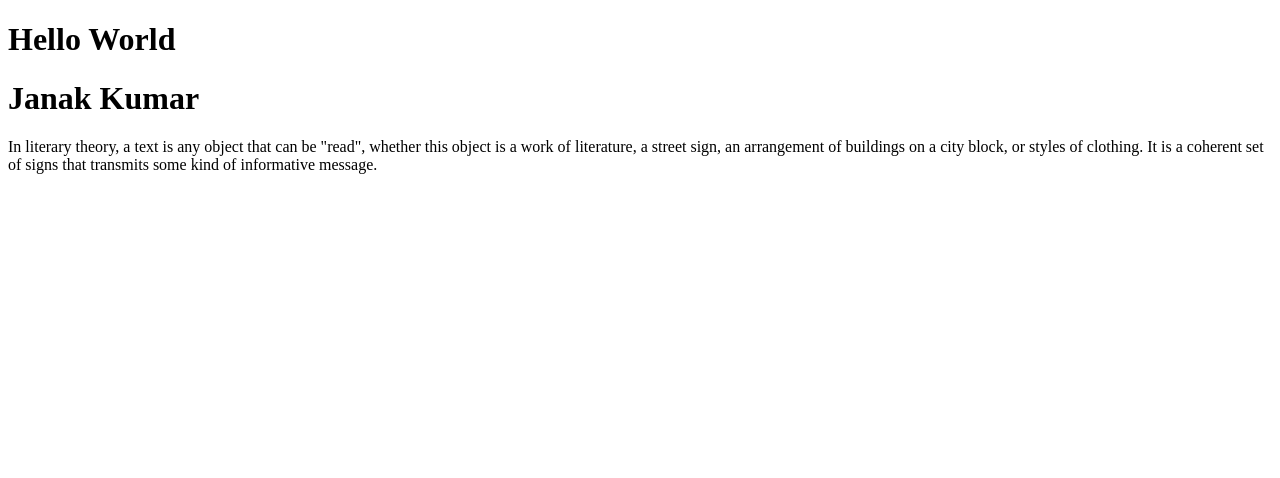
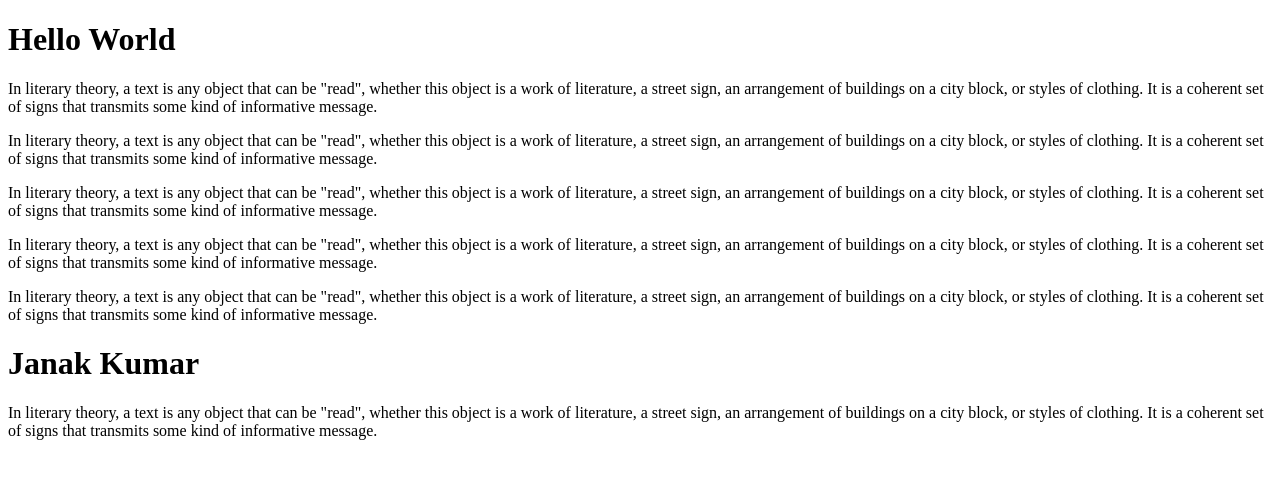
Before and after one commit to Jkssm/testp, a plain HTML site: page index.html in a window 1280 px wide. Drawn offline with Linux system fonts and the light colour scheme.

Commit message:
first commit

```diff
--- a/index.html
+++ b/index.html
@@ -9,6 +9,12 @@
 </head>
 <body>
     <h1>Hello World</h1>
+    <p>In literary theory, a text is any object that can be "read", whether this object is a work of literature, a street sign, an arrangement of buildings on a city block, or styles of clothing. It is a coherent set of signs that transmits some kind of informative message.</p>
+    <p>In literary theory, a text is any object that can be "read", whether this object is a work of literature, a street sign, an arrangement of buildings on a city block, or styles of clothing. It is a coherent set of signs that transmits some kind of informative message.</p>
+    <p>In literary theory, a text is any object that can be "read", whether this object is a work of literature, a street sign, an arrangement of buildings on a city block, or styles of clothing. It is a coherent set of signs that transmits some kind of informative message.</p>
+    <p>In literary theory, a text is any object that can be "read", whether this object is a work of literature, a street sign, an arrangement of buildings on a city block, or styles of clothing. It is a coherent set of signs that transmits some kind of informative message.</p>
+    <p>In literary theory, a text is any object that can be "read", whether this object is a work of literature, a street sign, an arrangement of buildings on a city block, or styles of clothing. It is a coherent set of signs that transmits some kind of informative message.</p>
+
     <h1>Janak Kumar</h1>
     <p>In literary theory, a text is any object that can be "read", whether this object is a work of literature, a street sign, an arrangement of buildings on a city block, or styles of clothing. It is a coherent set of signs that transmits some kind of informative message.</p>
 </body>
```
Also changed, not shown: style.css (+8 -0 lines).
